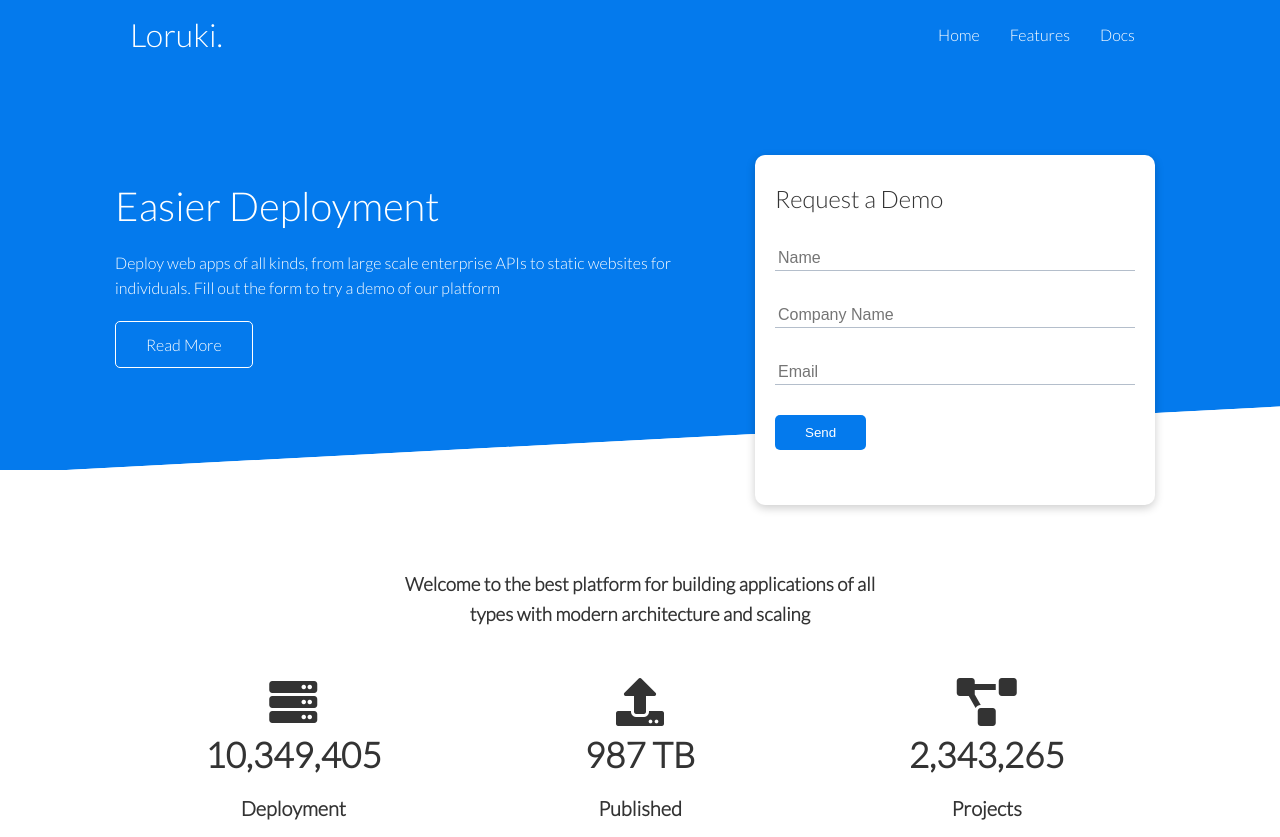
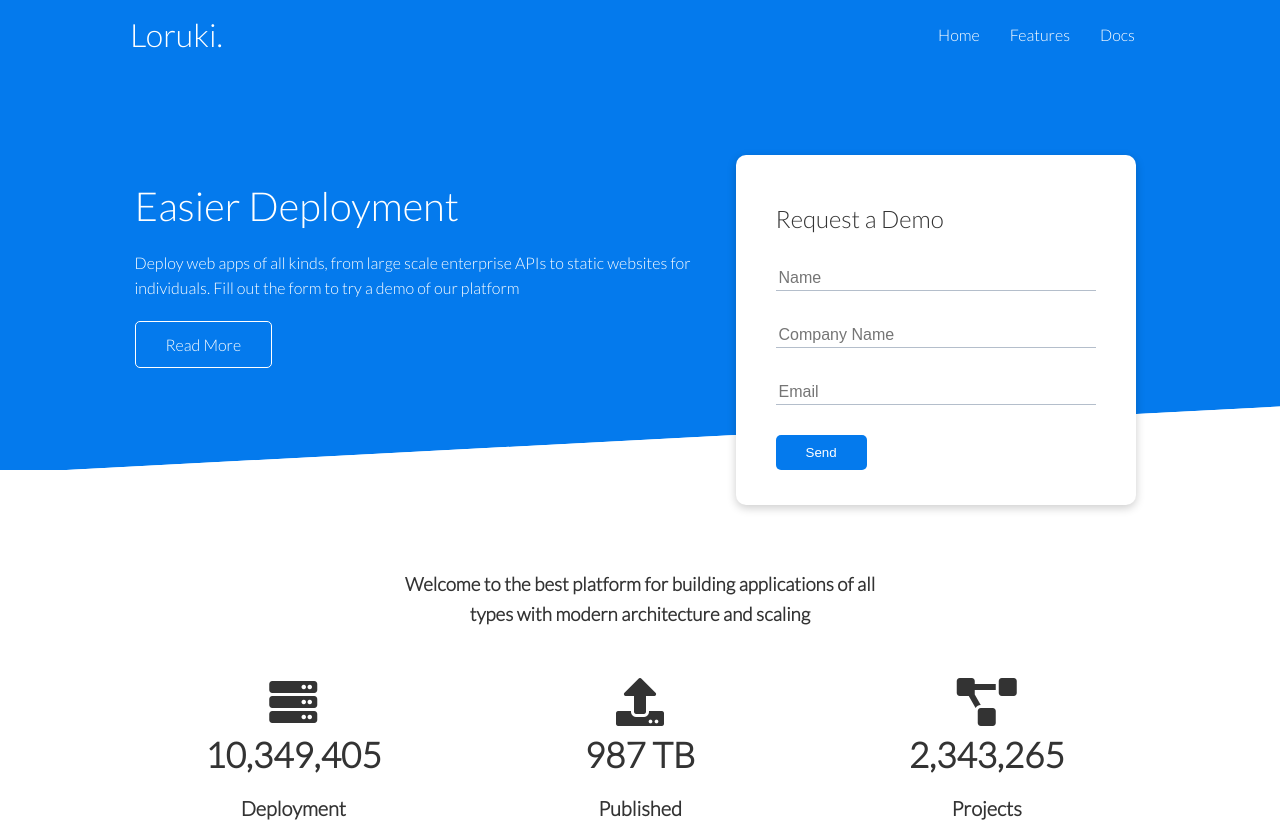
Before and after one commit to yndvp/Burger-corporation-website, a plain HTML site: page index.html in a window 1280 px wide. Shown: the top 837 px of the page. Drawn offline with Linux system fonts and the light colour scheme.

Commit message:
style(style.css): fix .showcase grid and .showcase-form

```diff
--- a/css/style.css
+++ b/css/style.css
@@ -72,7 +72,7 @@ img {
   margin: 20px 0;
 }
 .showcase .grid {
-  grid-template-columns: 55% 45%;
+  grid-template-columns: 55% auto;
   gap: 30px;
   overflow: visible;
 }
@@ -81,6 +81,7 @@ img {
   top: 60px;
   height: 350px;
   width: 400px;
+  padding: 40px;
   z-index: 100;
   justify-self: flex-end;
 }
--- a/index.html
+++ b/index.html
@@ -111,7 +111,7 @@
         <div class="text-center">
           <h2 class="lg">Extreme Cloud Hosting</h2>
           <p class="lead my-1">
-            Cloud Hosting like you've never seen. Fast, efficient and scalable
+            Cloud hosting like you've never seen. Fast, efficient and scalable
           </p>
           <a href="features.html" class="btn btn-dark">Read More</a>
         </div>
```
